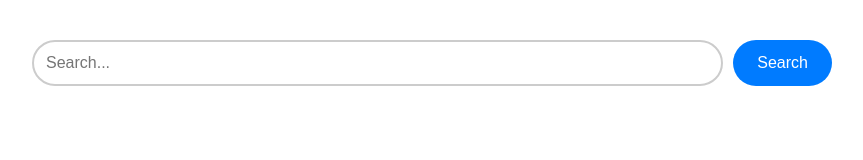
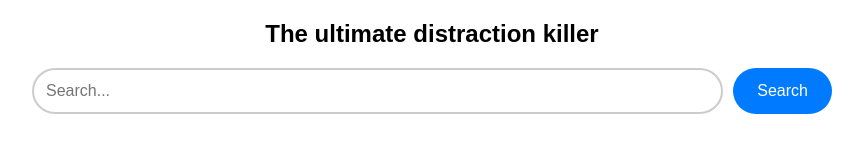
Before and after one commit to AdityaMaurya90/yab-tab, a plain HTML site: page index.html in a window 1280 px wide. Shown: the whole page, without its empty margins (208-1071 px from the left). Drawn offline with Linux system fonts and the light colour scheme.

Commit message:
index.html

```diff
--- a/index.html
+++ b/index.html
@@ -123,6 +123,9 @@
     </style>
 </head>
 <body>
+    <h1 style="text-align: center; font-size: 24px; margin-bottom: 20px;">
+        The ultimate distraction killer
+    </h1>
     <div id="search-container">
         <input type="text" id="search-input" placeholder="Search..." autocomplete="off">
         <button id="search-button">Search</button>
```
